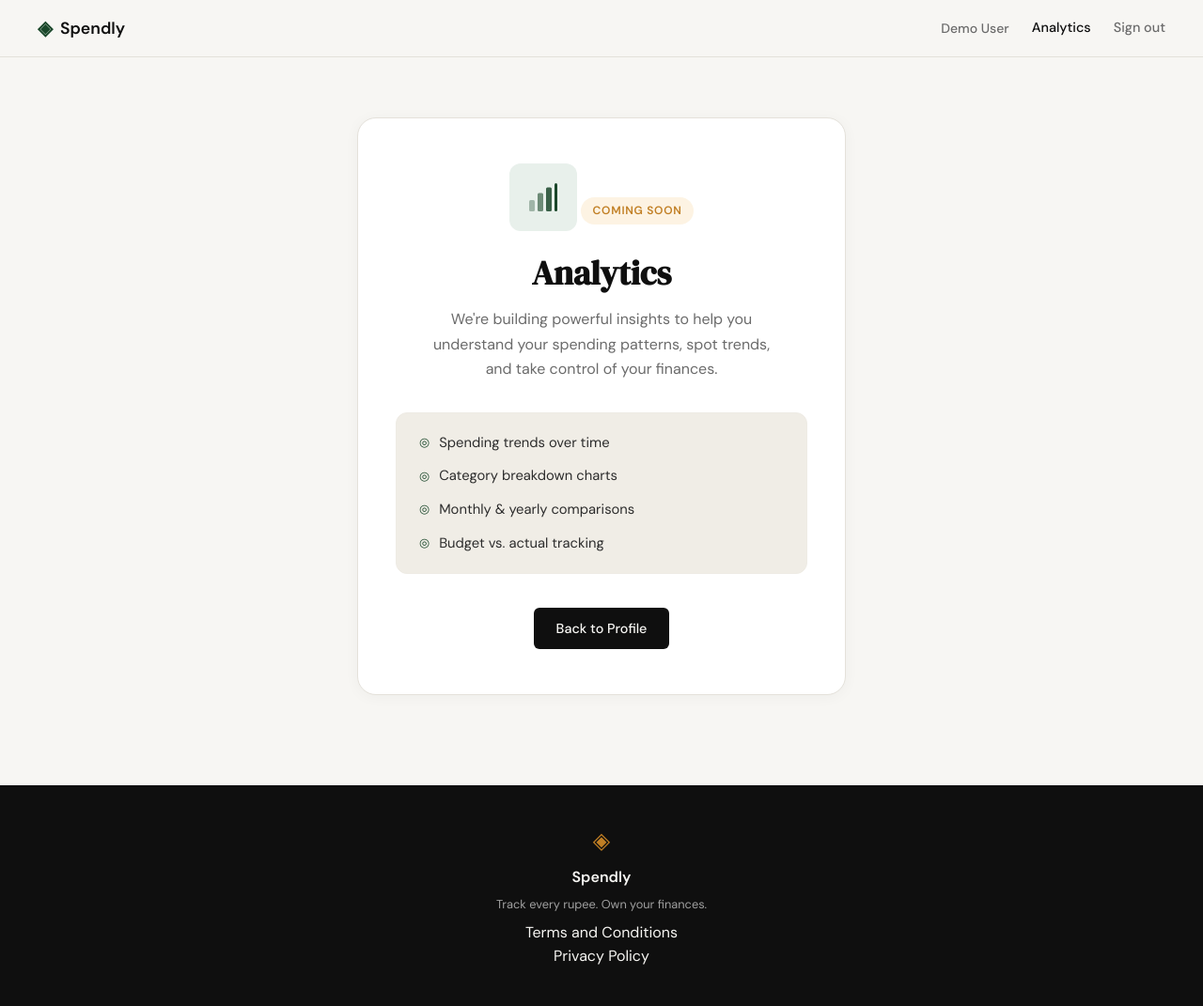
After one commit to write2shivamgithub/Spendly, a Flask app: page /analytics in a window 1280 px wide. The commit adds this page. Shown: the whole page at 94% size. Run offline with Flask 3, Linux system fonts and the light colour scheme; a user stored in the database is signed in.

Commit message:
add coming soon page

```diff
--- a/app.py
+++ b/app.py
@@ -134,6 +134,13 @@ def profile():
     )
 
 
+@app.route("/analytics")
+def analytics():
+    if not session.get("user_id"):
+        return redirect(url_for("login"))
+    return render_template("analytics.html")
+
+
 @app.route("/expenses/add")
 def add_expense():
     return "Add expense — coming in Step 7"
--- /dev/null
+++ b/static/css/analytics.css
@@ -0,0 +1,107 @@
+.analytics-page {
+    display: flex;
+    justify-content: center;
+    align-items: flex-start;
+    padding: 4rem 1.5rem 6rem;
+    min-height: calc(100vh - 120px);
+}
+
+.analytics-card {
+    background: var(--paper-card);
+    border: 1px solid var(--border);
+    border-radius: var(--radius-lg);
+    padding: 3rem 2.5rem;
+    max-width: 520px;
+    width: 100%;
+    text-align: center;
+    box-shadow: 0 2px 16px rgba(0, 0, 0, 0.04);
+}
+
+.analytics-icon-wrap {
+    display: inline-flex;
+    align-items: center;
+    justify-content: center;
+    width: 72px;
+    height: 72px;
+    background: var(--accent-light);
+    border-radius: var(--radius-md);
+    margin-bottom: 1.5rem;
+    color: var(--accent);
+}
+
+.analytics-icon {
+    width: 36px;
+    height: 36px;
+}
+
+.analytics-badge {
+    display: inline-block;
+    background: var(--accent-2-light);
+    color: var(--accent-2);
+    font-size: 0.75rem;
+    font-weight: 600;
+    letter-spacing: 0.06em;
+    text-transform: uppercase;
+    padding: 0.3rem 0.8rem;
+    border-radius: 999px;
+    margin-bottom: 1.25rem;
+}
+
+.analytics-title {
+    font-family: var(--font-display);
+    font-size: 2.25rem;
+    color: var(--ink);
+    margin-bottom: 1rem;
+    line-height: 1.15;
+}
+
+.analytics-description {
+    color: var(--ink-muted);
+    font-size: 1rem;
+    line-height: 1.65;
+    max-width: 380px;
+    margin: 0 auto 2rem;
+}
+
+.analytics-features {
+    list-style: none;
+    padding: 0;
+    margin: 0 0 2.25rem;
+    text-align: left;
+    background: var(--paper-warm);
+    border: 1px solid var(--border-soft);
+    border-radius: var(--radius-md);
+    padding: 1.25rem 1.5rem;
+    display: flex;
+    flex-direction: column;
+    gap: 0.75rem;
+}
+
+.analytics-feature {
+    display: flex;
+    align-items: center;
+    gap: 0.625rem;
+    font-size: 0.925rem;
+    color: var(--ink-soft);
+}
+
+.analytics-check {
+    color: var(--accent);
+    font-size: 0.8rem;
+    flex-shrink: 0;
+    line-height: 1;
+}
+
+.analytics-cta {
+    display: inline-block;
+}
+
+@media (max-width: 600px) {
+    .analytics-card {
+        padding: 2rem 1.25rem;
+    }
+
+    .analytics-title {
+        font-size: 1.75rem;
+    }
+}
--- a/static/css/style.css
+++ b/static/css/style.css
@@ -107,6 +107,7 @@ a { color: inherit; text-decoration: none; }
 
 .nav-links a { color: var(--ink-muted); transition: color 0.2s; }
 .nav-links a:hover { color: var(--ink); }
+.nav-links a.nav-link-active { color: var(--ink); font-weight: 500; }
 
 .nav-username {
     font-size: 0.875rem;
--- /dev/null
+++ b/templates/analytics.html
@@ -0,0 +1,56 @@
+{% extends "base.html" %}
+
+{% block title %}Analytics — Spendly{% endblock %}
+
+{% block head %}
+<link rel="stylesheet" href="{{ url_for('static', filename='css/analytics.css') }}">
+{% endblock %}
+
+{% block content %}
+<div class="analytics-page">
+
+    <div class="analytics-card">
+
+        <div class="analytics-icon-wrap">
+            <svg class="analytics-icon" viewBox="0 0 48 48" fill="none" xmlns="http://www.w3.org/2000/svg" aria-hidden="true">
+                <rect x="4" y="28" width="8" height="16" rx="2" fill="currentColor" opacity="0.35"/>
+                <rect x="16" y="18" width="8" height="26" rx="2" fill="currentColor" opacity="0.6"/>
+                <rect x="28" y="10" width="8" height="34" rx="2" fill="currentColor" opacity="0.85"/>
+                <rect x="40" y="4" width="4" height="40" rx="2" fill="currentColor"/>
+            </svg>
+        </div>
+
+        <div class="analytics-badge">Coming Soon</div>
+
+        <h1 class="analytics-title">Analytics</h1>
+
+        <p class="analytics-description">
+            We're building powerful insights to help you understand your
+            spending patterns, spot trends, and take control of your finances.
+        </p>
+
+        <ul class="analytics-features">
+            <li class="analytics-feature">
+                <span class="analytics-check">◎</span>
+                Spending trends over time
+            </li>
+            <li class="analytics-feature">
+                <span class="analytics-check">◎</span>
+                Category breakdown charts
+            </li>
+            <li class="analytics-feature">
+                <span class="analytics-check">◎</span>
+                Monthly &amp; yearly comparisons
+            </li>
+            <li class="analytics-feature">
+                <span class="analytics-check">◎</span>
+                Budget vs. actual tracking
+            </li>
+        </ul>
+
+        <a href="{{ url_for('profile') }}" class="btn-primary analytics-cta">Back to Profile</a>
+
+    </div>
+
+</div>
+{% endblock %}
--- a/templates/base.html
+++ b/templates/base.html
@@ -21,6 +21,8 @@
             <div class="nav-links">
                 {% if session.get("user_id") %}
                 <span class="nav-username">{{ session.get("user_name", "") }}</span>
+                <a href="{{ url_for('analytics') }}"
+                   class="{% if request.endpoint == 'analytics' %}nav-link-active{% endif %}">Analytics</a>
                 <a href="{{ url_for('logout') }}">Sign out</a>
                 {% else %}
                 <a href="{{ url_for('login') }}">Sign in</a>
```
Also changed, not shown: .claude/settings.local.json (added).
